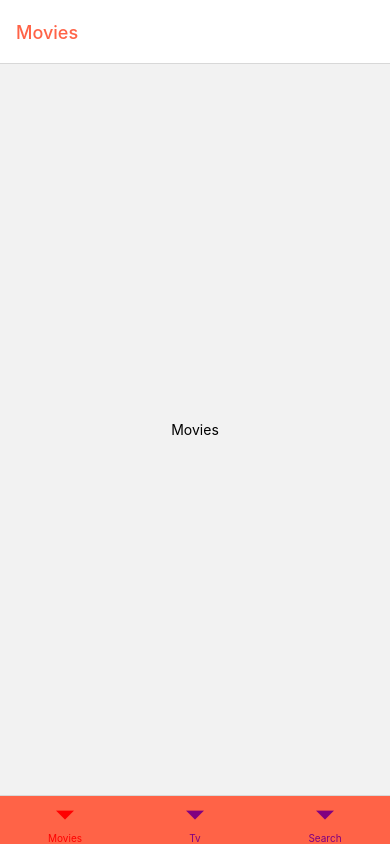
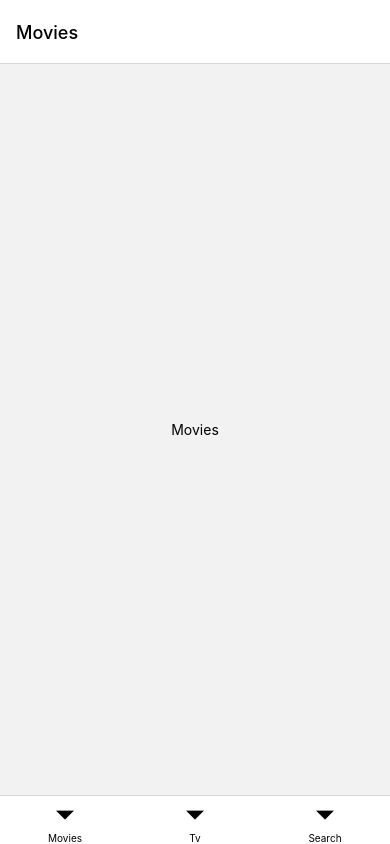
Before and after one commit to Kim-Woojeong/noovies, a React Native app: screen /Movies in a window 390 px wide. Built offline with nearby package versions, Linux system fonts and the light colour scheme.

Commit message:
1.7 Dark Mode

```diff
--- a/navigation/Tabs.js
+++ b/navigation/Tabs.js
@@ -3,21 +3,29 @@ import { createBottomTabNavigator } from "@react-navigation/bottom-tabs";
 import Movies from "../screens/Movies";
 import Tv from "../screens/Tv";
 import Search from "../screens/Search";
+import { useColorScheme } from "react-native";
+import { BLACK_COLOR, DARK_GREY, LIGHT_GREY, YELLOW_COLOR } from "../colors";
 
 const Tab = createBottomTabNavigator();
 
-const Tabs = () => (
+const Tabs = () => {
+
+    const isDark = useColorScheme() === "dark"; // dark와 light를 반환받는 대신 t/f를 받자.
+
+    return ( // color scheme에 접근해야해서 return을 넣음.
         <Tab.Navigator
             screenOptions={ {
-            tabBarStyle: { backgroundColor: "tomato"}, // 탭의 배경색
-            tabBarActiveTintColor: 'red', // 클릭된 탭
-            tabBarInactiveTintColor: 'purple', // 클릭되지않은 탭
-            headerTitleStyle: {color: "tomato"}, // 헤더 글씨색
+                tabBarStyle: { backgroundColor: isDark ? BLACK_COLOR : "white"}, // 탭의 배경색
+                tabBarActiveTintColor: isDark ? YELLOW_COLOR : BLACK_COLOR, // 클릭된 탭
+                tabBarInactiveTintColor: isDark ? DARK_GREY : LIGHT_GREY, // 클릭되지않은 탭
+                headerStyle: { backgroundColor: isDark ? BLACK_COLOR : "white"},
+                headerTitleStyle: {color: isDark ? "white" : BLACK_COLOR}, // 헤더 글씨색
             }}>
         <Tab.Screen name="Movies" component={Movies} />
         <Tab.Screen name="Tv" component={Tv} />
         <Tab.Screen name="Search" component={Search} />
         </Tab.Navigator>
     );
+};
 
 export default Tabs;
```
Lines whose indentation alone changed are shown as unchanged.
